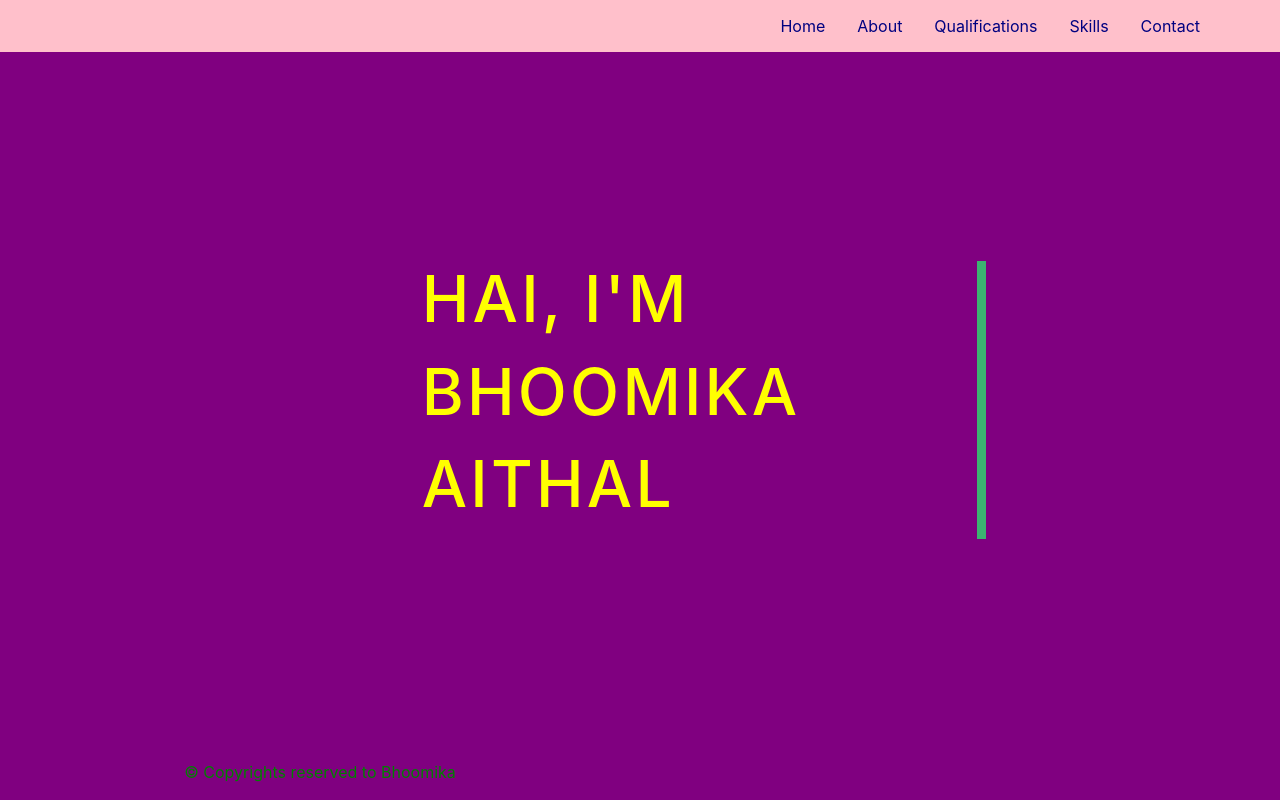
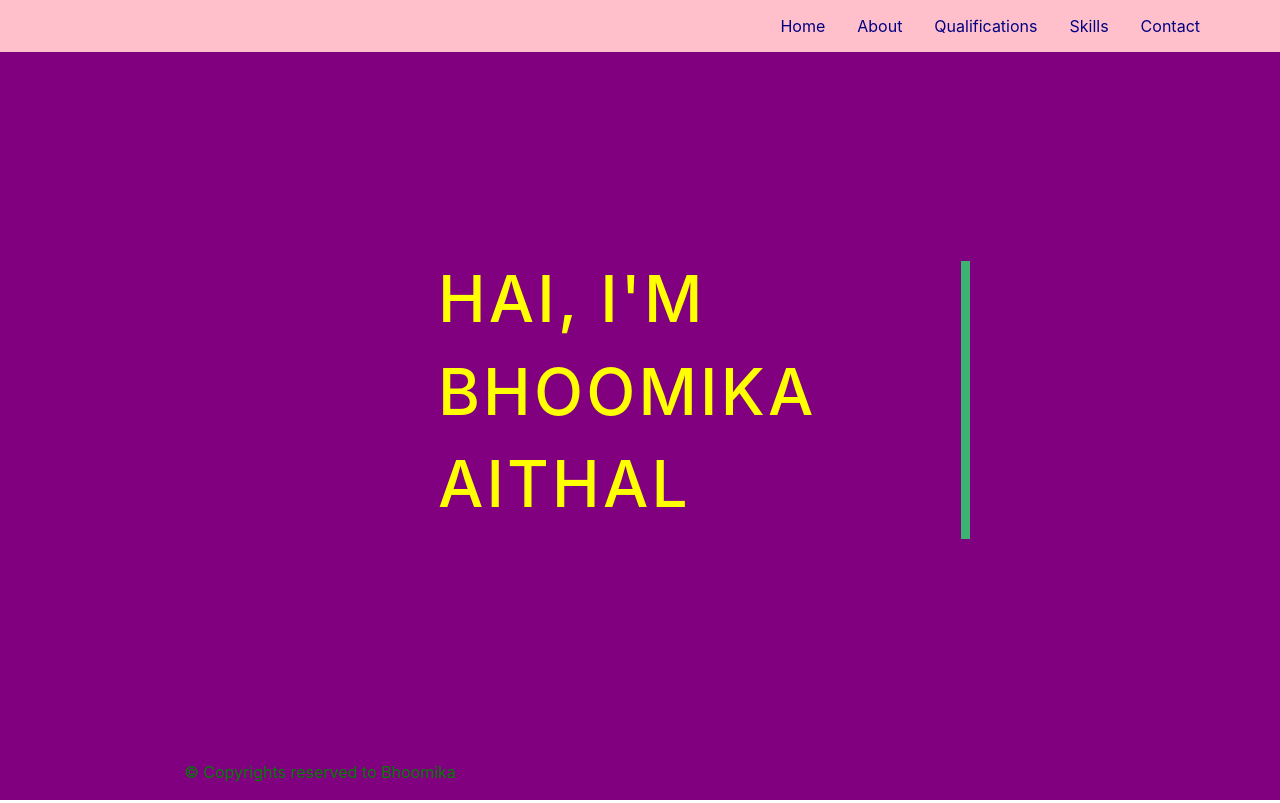
Before and after one commit to Bhoomika-Aithal30/Bhoomi_Aithal, a plain HTML site: page index.html in a window 1280 px wide. Shown: the top 803 px of the page. Drawn offline with Linux system fonts and the light colour scheme.

Commit message:
Update style.css

```diff
--- a/style.css
+++ b/style.css
@@ -72,19 +72,19 @@ li a:hover:not(.active) {
 }
 
 .home-right h1 {
-  overflow: hidden; /* Ensures the content is not revealed until the animation */
-	border-right: .15em solid MediumSeaGreen; /* The typwriter cursor */
-  white-space: nowrap; /* Keeps the content on a single line */
-  margin: 0 auto; /* Gives that scrolling effect as the typing happens */
-  letter-spacing: .05em; /* Adjust as needed */
+  overflow: hidden;
+	border-right: .15em solid MediumSeaGreen;
+  white-space: nowrap;
+  margin: 0 auto;
+  letter-spacing: .05em;
   animation:
     typing 7.0s steps(40, end),
     blink-caret .75s step-end infinite;
 }
-/* The typing effect */
+
 @keyframes typing {
   from { width: 0 }
-  to { width: 70% }
+  to { width: 66% }
 }
 @keyframes blink-caret {
   from, to { border-color: transparent }
```
